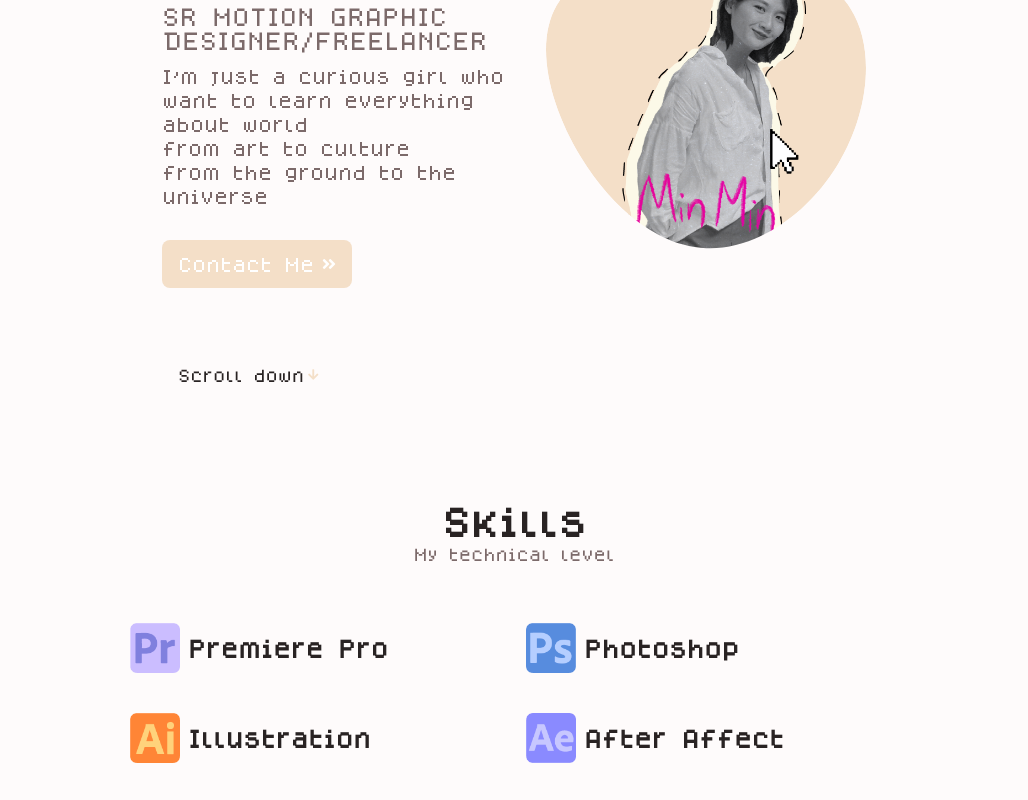
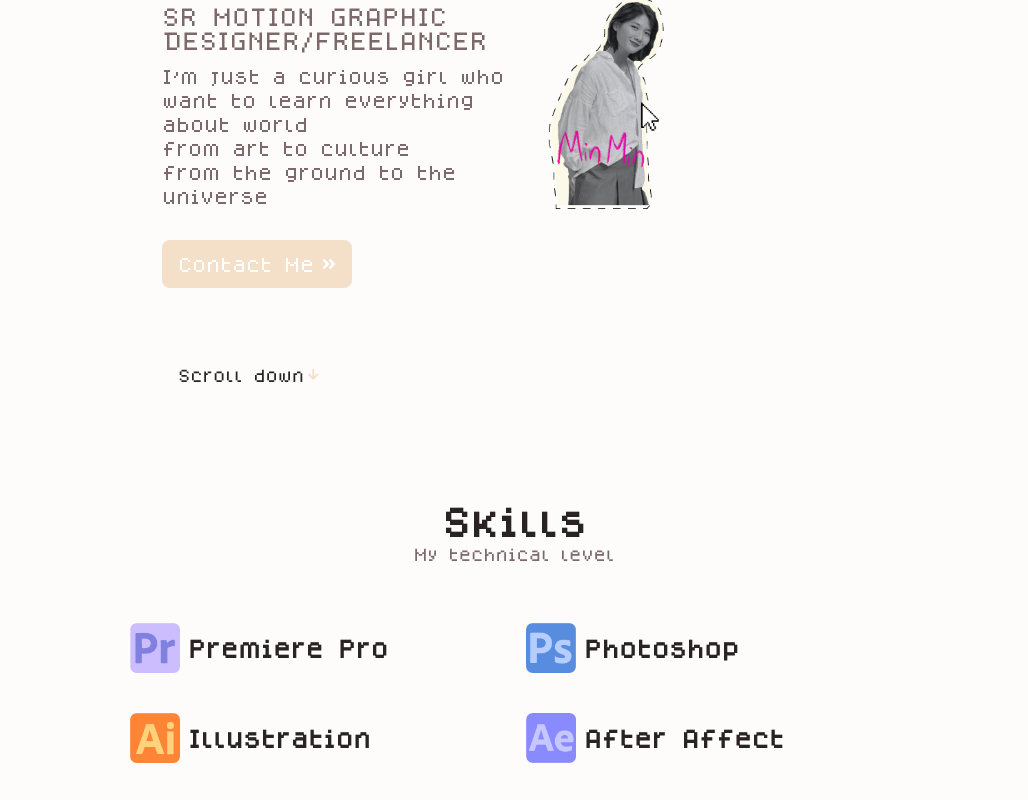
Before and after one commit to Minhn234/my-portfolio, a plain HTML site: page index.html in a window 1280 px wide. Shown: the part 272-1072 px from the top of the page, without its empty margins (126-1154 px from the left). Drawn offline with nearby package versions, Linux system fonts and the light colour scheme.

Commit message:
Remove blob svg & Add link to drive

```diff
--- a/index.html
+++ b/index.html
@@ -82,22 +82,8 @@
           <div class="home-social">
           </div>
           <div class="home-img">
-            <svg class="home-blob" viewBox="0 0 200 187" xmlns="http://www.w3.org/2000/svg"
-              xmlns:xlink="http://www.w3.org/1999/xlink">
-              <mask id="mask0" mask-type="alpha">
-                <path d="M190.312 36.4879C206.582 62.1187 201.309 102.826 182.328 134.186C163.346 165.547
-                  130.807 187.559 100.226 186.353C69.6454 185.297 41.0228 161.023 21.7403 129.362C2.45775
-                  97.8511 -7.48481 59.1033 6.67581 34.5279C20.9871 10.1032 59.7028 -0.149132 97.9666
-                  0.00163737C136.23 0.303176 174.193 10.857 190.312 36.4879Z" />
-              </mask>
-              <g mask="url(#mask0)">
-                <path d="M190.312 36.4879C206.582 62.1187 201.309 102.826 182.328 134.186C163.346
-                  165.547 130.807 187.559 100.226 186.353C69.6454 185.297 41.0228 161.023 21.7403
-                  129.362C2.45775 97.8511 -7.48481 59.1033 6.67581 34.5279C20.9871 10.1032 59.7028
-                  -0.149132 97.9666 0.00163737C136.23 0.303176 174.193 10.857 190.312 36.4879Z" />
-                <image class="home-blob-img" x="45" y="0" href="assets/img/MinMin.png" />
-              </g>
-            </svg>
+            <image class="home-blob-img" src="assets/img/MinMin.png" />
+
           </div>
 
           <div class="home-data">
@@ -479,7 +465,7 @@
             <a href="#skills" class="footer-link">Skills</a>
           </li>
           <li>
-            <a href="#portfolio" class="footer-link">Portfolio</a>
+            <a href="https://drive.google.com/drive/folders/1ynQTGgRW7PjS7yleo4Xd57vN0_0akq77" target="_blank" class="footer-link">Portfolio</a>
           </li>
           <li>
             <a href="#contact" class="footer-link">Contact</a>
```
